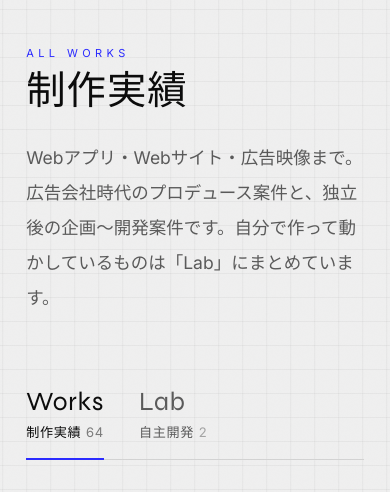
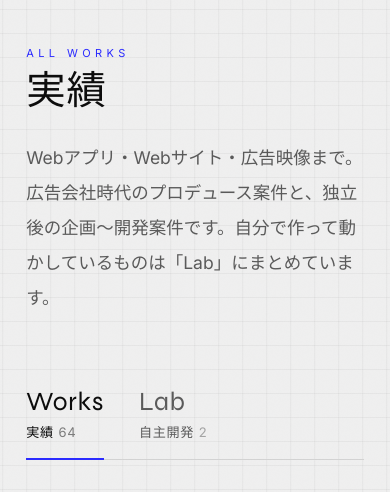
Before and after one commit to takatoshihirokawa/portfolio, a Next.js app: page /works in a window 390 px wide. Shown: the part 183-675 px from the top of the page. Built offline with nearby package versions, Linux system fonts and the light colour scheme; no server answers; the database is empty.

Commit message:
Rename 制作実績 to 実績 (home heading, works page, tab, mobile menu, page description)
Co-Authored-By: Claude Opus 5.5 <noreply@anthropic.com>
Claude-Session: https://claude.ai/code/session_016BuzMakzLKpSeSq47ZVaDD

```diff
--- a/app/works/page.tsx
+++ b/app/works/page.tsx
@@ -8,7 +8,7 @@ import Decode from "@/components/ui/Decode"
 
 export const metadata = {
   title: "Works | Takatoshi Hirokawa",
-  description: "Webアプリ、Webサイト、広告・映像の制作実績と、自分で作って動かしている自主開発（Lab）。",
+  description: "Webアプリ、Webサイト、広告・映像の実績と、自分で作って動かしている自主開発（Lab）。",
 }
 
 export default async function WorksIndex() {
@@ -25,7 +25,7 @@ export default async function WorksIndex() {
           <div className="mt-14 mb-16 flex flex-col sm:flex-row sm:items-end sm:justify-between gap-6">
             <div>
               <p className="text-[11px] sm:text-[10px] tracking-[0.4em] uppercase text-[var(--accent)] mb-2"><Decode text="ALL WORKS" /></p>
-              <BlockReveal as="p" className="font-display text-4xl sm:text-5xl font-light tracking-wide" delay={0.15}>制作実績</BlockReveal>
+              <BlockReveal as="p" className="font-display text-4xl sm:text-5xl font-light tracking-wide" delay={0.15}>実績</BlockReveal>
             </div>
             <p className="text-base text-[var(--muted-fg)] leading-8 sm:max-w-sm sm:text-right">
               Webアプリ・Webサイト・広告映像まで。広告会社時代のプロデュース案件と、独立後の企画〜開発案件です。自分で作って動かしているものは「Lab」にまとめています。
--- a/components/layout/Header.tsx
+++ b/components/layout/Header.tsx
@@ -11,7 +11,7 @@ import Magnetic from "@/components/ui/Magnetic"
 const navLinks = [
   { jp: "できること", en: "Service", href: "/#problems" },
   { jp: "プロフィール", en: "About", href: "/#about" },
-  { jp: "制作実績", en: "Works", href: "/works" },
+  { jp: "実績", en: "Works", href: "/works" },
   { jp: "相談する", en: "Contact", href: "/#contact" },
 ]
 
--- a/components/sections/Works.tsx
+++ b/components/sections/Works.tsx
@@ -186,7 +186,7 @@ export default function Works({ works }: { works: Work[] }) {
             transition={{ duration: 0.6 }}
           >
             <p className="text-[11px] sm:text-[10px] tracking-[0.4em] uppercase text-[var(--accent)] mb-2"><Decode text="[04] WORKS" /></p>
-            <BlockReveal as="p" className="font-display text-3xl sm:text-4xl font-light tracking-wide" delay={0.15}>制作実績</BlockReveal>
+            <BlockReveal as="p" className="font-display text-3xl sm:text-4xl font-light tracking-wide" delay={0.15}>実績</BlockReveal>
           </motion.div>
           <motion.div
             initial={{ opacity: 0 }}
--- a/components/works/WorksGrid.tsx
+++ b/components/works/WorksGrid.tsx
@@ -44,7 +44,7 @@ export function WorksTabs({ works }: { works: Work[] }) {
     <div>
       <div className="flex items-end gap-8 border-b border-[var(--border)] mb-8">
         {([
-          ["works", "Works", "制作実績", client.length],
+          ["works", "Works", "実績", client.length],
           ["lab", "Lab", "自主開発", lab.length],
         ] as const).map(([key, en, jp, n]) => (
           <button
```
